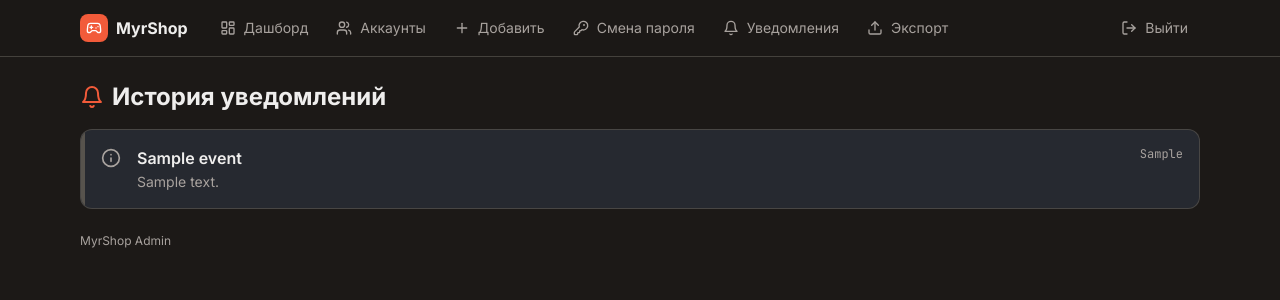
After one commit to ByDendy/Myrshop_bot, a Python web app: template web/templates/notifications.html in a window 1280 px wide. The commit adds this page. Shown: the top 300 px of the page. Run offline with Jinja, Linux system fonts and the light colour scheme; the template is opened without the code that fills it: most values are stand-ins (such as "Sample title", 1, 10 or a date in 2020); some libraries are stand-ins or nearby versions.

Commit message:
Add files via upload

```diff
--- a/web/templates/base.html
+++ b/web/templates/base.html
@@ -60,6 +60,7 @@ tailwind.config = { theme: { extend: {
     <a href="/accounts" class="px-3 py-1.5 rounded-lg text-sm text-muted hover:text-ink hover:bg-surface inline-flex items-center gap-2"><i data-lucide="users" class="w-4 h-4"></i>Аккаунты</a>
     <a href="/accounts/add" class="px-3 py-1.5 rounded-lg text-sm text-muted hover:text-ink hover:bg-surface inline-flex items-center gap-2"><i data-lucide="plus" class="w-4 h-4"></i>Добавить</a>
     <a href="/password-change" class="px-3 py-1.5 rounded-lg text-sm text-muted hover:text-ink hover:bg-surface inline-flex items-center gap-2"><i data-lucide="key-round" class="w-4 h-4"></i>Смена пароля</a>
+    <a href="/notifications" class="px-3 py-1.5 rounded-lg text-sm text-muted hover:text-ink hover:bg-surface inline-flex items-center gap-2"><i data-lucide="bell" class="w-4 h-4"></i>Уведомления</a>
     <a href="/export" class="px-3 py-1.5 rounded-lg text-sm text-muted hover:text-ink hover:bg-surface inline-flex items-center gap-2"><i data-lucide="upload" class="w-4 h-4"></i>Экспорт</a>
     <a href="/logout" class="ml-auto px-3 py-1.5 rounded-lg text-sm text-muted hover:text-accent inline-flex items-center gap-2 shrink-0"><i data-lucide="log-out" class="w-4 h-4"></i>Выйти</a>
   </div>
--- /dev/null
+++ b/web/templates/notifications.html
@@ -0,0 +1,31 @@
+{% extends "base.html" %}
+{% block content %}
+<h1 class="text-2xl font-bold mb-4 flex items-center gap-2"><i data-lucide="bell" class="text-accent"></i>История уведомлений</h1>
+
+<div class="card p-0 overflow-hidden">
+  {% if not events %}
+    <div class="p-8 text-center text-muted">Уведомлений пока нет.</div>
+  {% else %}
+    <div class="divide-y divide-line/50">
+      {% for e in events %}
+        <div class="p-4 flex items-start gap-3 sm:gap-4 hover:bg-accent/5 transition-colors border-l-4
+          {% if e.level == 'success' %}border-ok{% elif e.level == 'warning' %}border-accent{% elif e.level == 'danger' %}border-bad{% else %}border-line{% endif %}">
+          <div class="mt-0.5 shrink-0">
+            {% if e.level == 'success' %}<i data-lucide="check-circle-2" class="w-5 h-5 text-ok"></i>
+            {% elif e.level == 'warning' %}<i data-lucide="alert-triangle" class="w-5 h-5 text-accent"></i>
+            {% elif e.level == 'danger' %}<i data-lucide="siren" class="w-5 h-5 text-bad"></i>
+            {% else %}<i data-lucide="info" class="w-5 h-5 text-muted"></i>{% endif %}
+          </div>
+
+          <div class="flex-1 min-w-0">
+            <div class="font-semibold">{{ e.title }}</div>
+            {% if e.text %}<div class="text-sm text-muted mt-0.5 break-words">{{ e.text }}</div>{% endif %}
+          </div>
+
+          <div class="text-xs font-mono text-muted whitespace-nowrap">{{ e.ts }}</div>
+        </div>
+      {% endfor %}
+    </div>
+  {% endif %}
+</div>
+{% endblock %}
```
Also changed, not shown: web/templates/accounts.html (+41 -4 lines).
